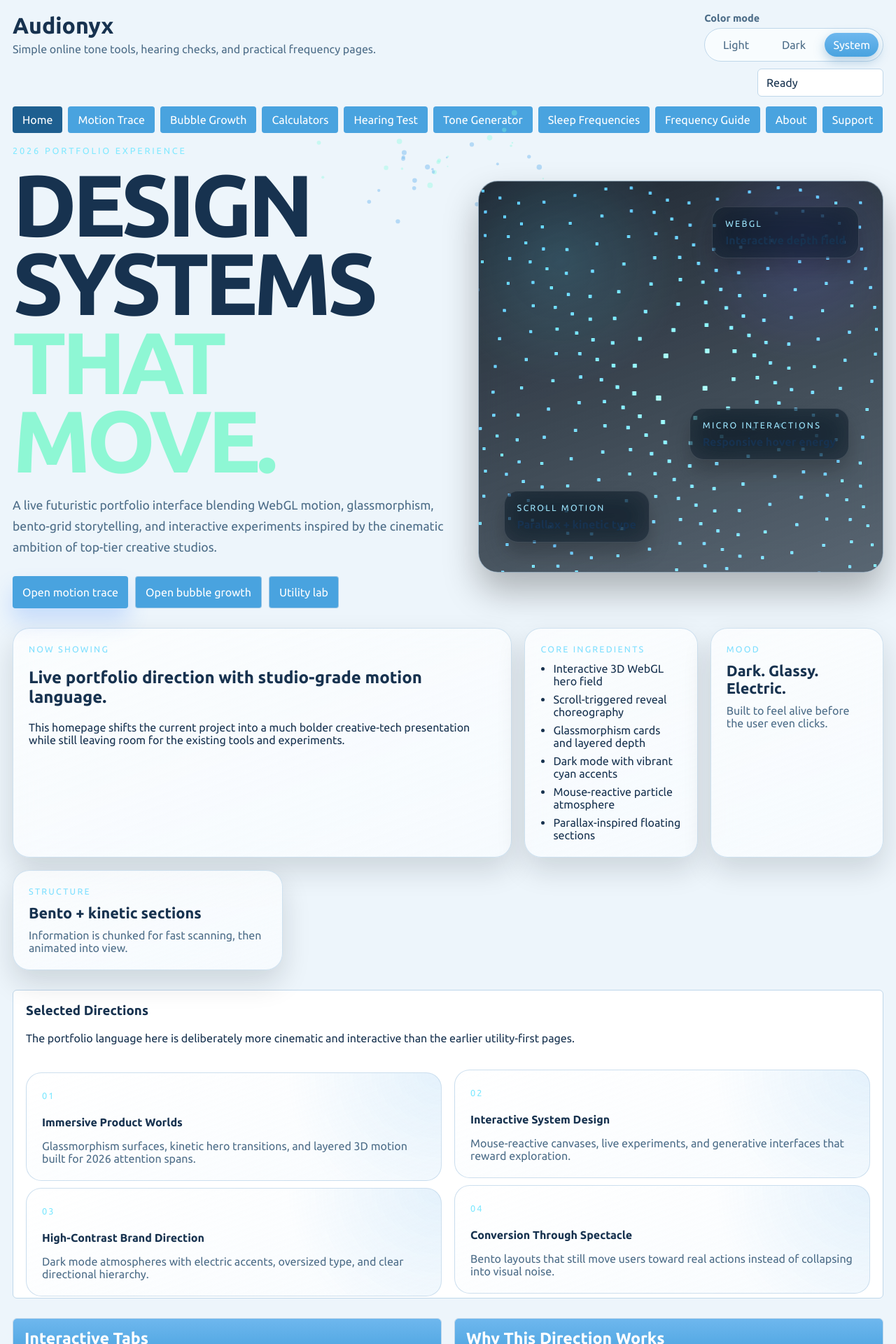
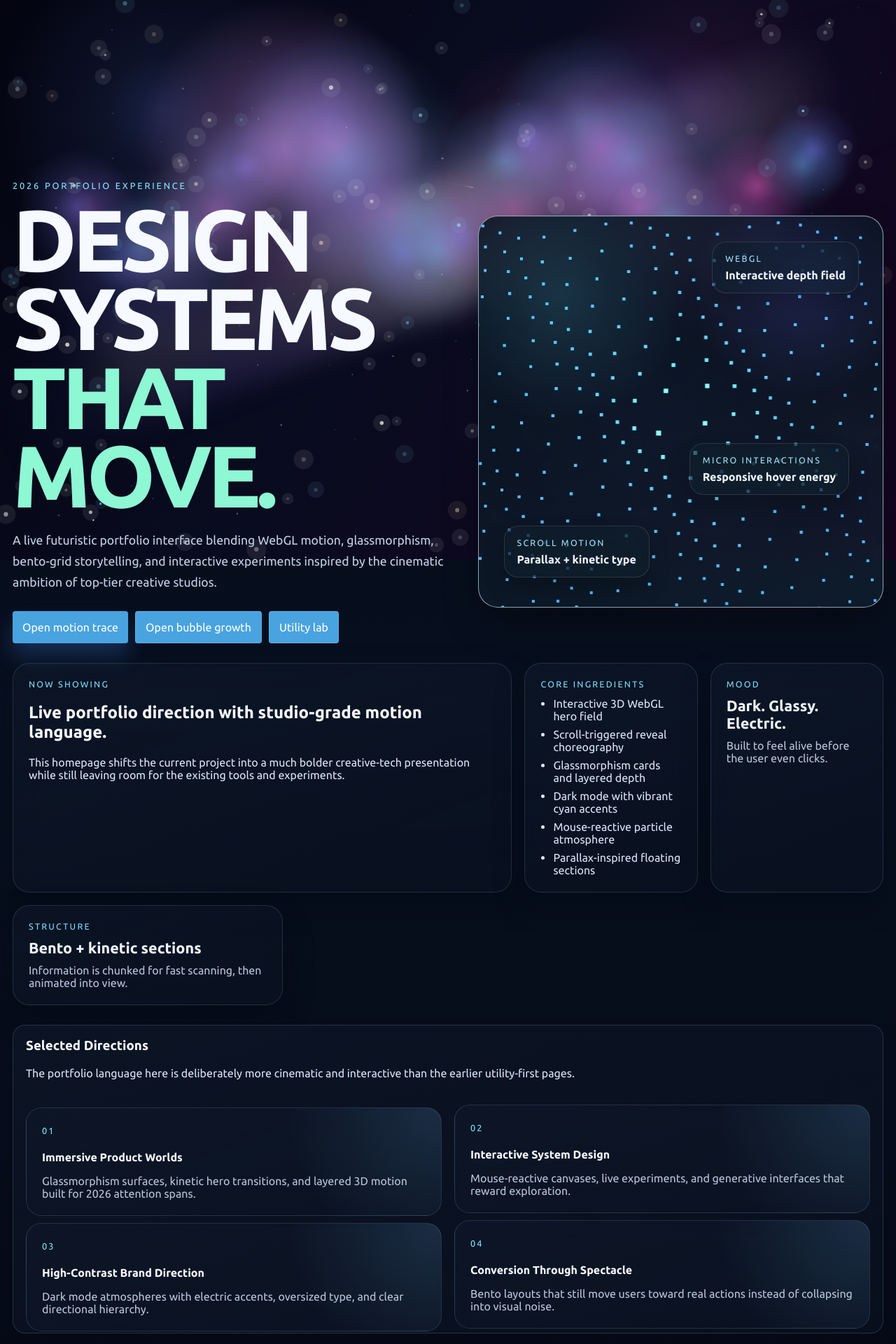
Before and after one commit to meruvav/Audionyx.org, a React (Vite) app: page / in a window 1280 px wide. Shown: the top 1920 px of the page at 70% size. Built offline with nearby package versions, Linux system fonts and the light colour scheme; no server answers.

Commit message:
Add live Milky Way galaxy background

```diff
--- a/src/components/ParticleOverlay.jsx
+++ b/src/components/ParticleOverlay.jsx
@@ -10,46 +10,157 @@ export default function ParticleOverlay() {
       return undefined;
     }
 
-    const particles = Array.from({ length: 38 }, () => ({
-      angle: Math.random() * Math.PI * 2,
-      distance: 20 + Math.random() * 180,
-      speed: 0.002 + Math.random() * 0.005,
-      size: 1 + Math.random() * 3,
-      x: 0,
-      y: 0,
+    const starField = Array.from({ length: 220 }, () => ({
+      x: Math.random(),
+      y: Math.random(),
+      size: 0.4 + Math.random() * 2.8,
+      alpha: 0.16 + Math.random() * 0.84,
+      drift: 0.02 + Math.random() * 0.18,
+      tint: Math.random() > 0.86 ? 'warm' : Math.random() > 0.72 ? 'blue' : 'white',
+    }));
+
+    const dustNodes = Array.from({ length: 40 }, (_, index) => ({
+      x: 0.1 + (index / 39) * 0.8 + (Math.random() - 0.5) * 0.05,
+      y: 0.34 + Math.sin(index * 0.42) * 0.11 + (Math.random() - 0.5) * 0.06,
+      radius: 90 + Math.random() * 180,
+      blur: 0.16 + Math.random() * 0.34,
+      hue: index % 3 === 0 ? 'rgba(121, 124, 255, 0.16)' : index % 3 === 1 ? 'rgba(255, 97, 198, 0.14)' : 'rgba(102, 214, 255, 0.13)',
     }));
 
     let animationId = 0;
-    let mouseX = window.innerWidth * 0.5;
-    let mouseY = window.innerHeight * 0.3;
+    let width = window.innerWidth;
+    let height = window.innerHeight;
+    let pointerX = width * 0.5;
+    let pointerY = height * 0.4;
+    let sceneShiftX = 0;
+    let sceneShiftY = 0;
+    let time = 0;
 
     function resize() {
       const ratio = window.devicePixelRatio || 1;
-      canvas.width = window.innerWidth * ratio;
-      canvas.height = window.innerHeight * ratio;
-      canvas.style.width = `${window.innerWidth}px`;
-      canvas.style.height = `${window.innerHeight}px`;
+      width = window.innerWidth;
+      height = window.innerHeight;
+      canvas.width = width * ratio;
+      canvas.height = height * ratio;
+      canvas.style.width = `${width}px`;
+      canvas.style.height = `${height}px`;
       context.setTransform(ratio, 0, 0, ratio, 0, 0);
     }
 
     function handlePointerMove(event) {
-      mouseX = event.clientX;
-      mouseY = event.clientY;
+      pointerX = event.clientX;
+      pointerY = event.clientY;
+    }
+
+    function drawNebula(cx, cy, radius, color, alphaMultiplier) {
+      const gradient = context.createRadialGradient(cx, cy, 0, cx, cy, radius);
+      gradient.addColorStop(0, color.replace(/0?\.\d+\)/, `${alphaMultiplier})`));
+      gradient.addColorStop(0.35, color.replace(/0?\.\d+\)/, `${alphaMultiplier * 0.42})`));
+      gradient.addColorStop(1, color.replace(/0?\.\d+\)/, '0)'));
+      context.fillStyle = gradient;
+      context.beginPath();
+      context.arc(cx, cy, radius, 0, Math.PI * 2);
+      context.fill();
+    }
+
+    function drawMilkyWayBand() {
+      context.save();
+      context.translate(width * 0.5 + sceneShiftX * 10, height * 0.44 + sceneShiftY * 8);
+      context.rotate(-0.38);
+
+      const band = context.createLinearGradient(-width * 0.55, 0, width * 0.55, 0);
+      band.addColorStop(0, 'rgba(40, 72, 160, 0)');
+      band.addColorStop(0.25, 'rgba(127, 86, 255, 0.1)');
+      band.addColorStop(0.5, 'rgba(255, 221, 182, 0.22)');
+      band.addColorStop(0.72, 'rgba(96, 201, 255, 0.1)');
+      band.addColorStop(1, 'rgba(40, 72, 160, 0)');
+
+      context.fillStyle = band;
+      context.filter = 'blur(18px)';
+      context.fillRect(-width * 0.62, -height * 0.1, width * 1.24, height * 0.22);
+
+      context.filter = 'blur(42px)';
+      context.fillStyle = 'rgba(255, 242, 202, 0.12)';
+      context.fillRect(-width * 0.42, -height * 0.05, width * 0.84, height * 0.1);
+      context.restore();
+      context.filter = 'none';
+    }
+
+    function starColor(star, glow) {
+      if (star.tint === 'warm') {
+        return `rgba(255, 231, 190, ${glow})`;
+      }
+      if (star.tint === 'blue') {
+        return `rgba(150, 218, 255, ${glow})`;
+      }
+      return `rgba(255, 255, 255, ${glow})`;
     }
 
     function render() {
-      context.clearRect(0, 0, window.innerWidth, window.innerHeight);
+      time += 0.0035;
+      sceneShiftX += (((pointerX / width) - 0.5) * 24 - sceneShiftX) * 0.028;
+      sceneShiftY += (((pointerY / height) - 0.5) * 18 - sceneShiftY) * 0.028;
 
-      particles.forEach((particle, index) => {
-        particle.angle += particle.speed;
-        particle.x += ((mouseX + Math.cos(particle.angle + index) * particle.distance) - particle.x) * 0.08;
-        particle.y += ((mouseY + Math.sin(particle.angle - index) * particle.distance * 0.48) - particle.y) * 0.08;
+      context.clearRect(0, 0, width, height);
+
+      const sky = context.createLinearGradient(0, 0, width, height);
+      sky.addColorStop(0, '#040511');
+      sky.addColorStop(0.45, '#090b1f');
+      sky.addColorStop(1, '#14051f');
+      context.fillStyle = sky;
+      context.fillRect(0, 0, width, height);
+
+      drawNebula(width * 0.18 + sceneShiftX * 0.6, height * 0.2 + sceneShiftY * 0.3, width * 0.18, 'rgba(96, 142, 255, 0.2)', 0.2);
+      drawNebula(width * 0.78 + sceneShiftX * -0.5, height * 0.18 + sceneShiftY * 0.4, width * 0.16, 'rgba(229, 87, 194, 0.16)', 0.16);
+      drawNebula(width * 0.72 + sceneShiftX * -0.3, height * 0.72 + sceneShiftY * -0.2, width * 0.22, 'rgba(56, 136, 255, 0.14)', 0.14);
+
+      drawMilkyWayBand();
+
+      dustNodes.forEach((node, index) => {
+        const pulse = 0.7 + Math.sin(time * 2.8 + index * 0.35) * 0.18;
+        drawNebula(
+          node.x * width + sceneShiftX * (0.25 + node.blur * 0.7),
+          node.y * height + sceneShiftY * (0.18 + node.blur * 0.5),
+          node.radius * pulse,
+          node.hue,
+          node.blur
+        );
+      });
+
+      starField.forEach((star, index) => {
+        const driftX = Math.sin(time * star.drift + index) * (3 + star.size * 2);
+        const driftY = Math.cos(time * star.drift * 0.7 + index) * (2 + star.size);
+        const x = star.x * width + sceneShiftX * (0.4 + star.size * 0.08) + driftX;
+        const y = star.y * height + sceneShiftY * (0.25 + star.size * 0.05) + driftY;
+        const twinkle = 0.45 + Math.sin(time * (2 + star.drift * 8) + index * 1.73) * 0.3;
 
         context.beginPath();
-        context.fillStyle = index % 2 === 0 ? 'rgba(110, 183, 238, 0.55)' : 'rgba(126, 255, 221, 0.42)';
-        context.arc(particle.x, particle.y, particle.size, 0, Math.PI * 2);
+        context.fillStyle = starColor(star, Math.max(0.2, star.alpha * twinkle));
+        context.arc(x, y, star.size, 0, Math.PI * 2);
         context.fill();
+
+        if (star.size > 1.5) {
+          context.beginPath();
+          context.fillStyle = starColor(star, 0.08);
+          context.arc(x, y, star.size * 4.5, 0, Math.PI * 2);
+          context.fill();
+        }
       });
+
+      for (let index = 0; index < 3; index += 1) {
+        const cometX = ((time * (55 + index * 13) * width) % (width * 1.4)) - width * 0.2;
+        const cometY = height * (0.18 + index * 0.16) + Math.sin(time * (index + 2.5) * 1.4) * 24;
+        const comet = context.createLinearGradient(cometX - 80, cometY - 20, cometX + 8, cometY + 4);
+        comet.addColorStop(0, 'rgba(255,255,255,0)');
+        comet.addColorStop(0.75, 'rgba(160,225,255,0.05)');
+        comet.addColorStop(1, 'rgba(255,255,255,0.8)');
+        context.strokeStyle = comet;
+        context.lineWidth = 1.2;
+        context.beginPath();
+        context.moveTo(cometX - 70, cometY - 12);
+        context.lineTo(cometX, cometY);
+        context.stroke();
+      }
 
       animationId = window.requestAnimationFrame(render);
     }
--- a/src/styles.css
+++ b/src/styles.css
@@ -29,8 +29,11 @@ html, body, #root { min-height: 100%; }
 body {
   margin: 0;
   font-family: 'Ubuntu', sans-serif;
-  background: var(--bg);
-  color: var(--ink);
+  background:
+    radial-gradient(circle at top, rgba(55, 93, 170, 0.18), transparent 28%),
+    radial-gradient(circle at 80% 20%, rgba(140, 76, 193, 0.16), transparent 22%),
+    linear-gradient(180deg, #030510, #07101f 45%, #040712 100%);
+  color: #edf5ff;
 }
 button, input, textarea, select {
   font: inherit;
@@ -56,7 +59,7 @@ button {
   inset: 0;
   pointer-events: none;
   z-index: 0;
-  opacity: 0.82;
+  opacity: 1;
 }
 .site-shell {
   max-width: 1400px;
@@ -64,6 +67,16 @@ button {
   padding: 18px;
   position: relative;
   z-index: 1;
+}
+.site-shell::before {
+  content: '';
+  position: fixed;
+  inset: 0;
+  background:
+    linear-gradient(180deg, rgba(3, 6, 16, 0.18), rgba(3, 6, 16, 0.38)),
+    radial-gradient(circle at 50% 18%, rgba(255, 255, 255, 0.04), transparent 32%);
+  pointer-events: none;
+  z-index: -1;
 }
 .site-header {
   display: flex;
@@ -78,7 +91,7 @@ button {
 }
 .site-tagline {
   margin: 6px 0 0;
-  color: var(--muted);
+  color: #b8c7dc;
 }
 .header-controls {
   display: flex;
@@ -94,28 +107,29 @@ button {
 .theme-mode span {
   font-size: 0.9rem;
   font-weight: 700;
-  color: var(--muted);
+  color: #afc0d9;
 }
 .theme-mode-toggle {
   display: inline-grid;
   grid-template-columns: repeat(3, minmax(0, 1fr));
   gap: 6px;
   padding: 6px;
-  border: 1px solid var(--border);
+  border: 1px solid rgba(186, 208, 240, 0.22);
   border-radius: 999px;
-  background: color-mix(in srgb, var(--soft) 84%, var(--panel) 16%);
+  background: rgba(9, 19, 34, 0.6);
+  backdrop-filter: blur(16px);
 }
 .theme-toggle-btn {
   padding: 8px 12px;
   border-radius: 999px;
   background: transparent;
-  color: var(--muted);
+  color: #b4c2d8;
   border: none;
   transition: background 160ms ease, color 160ms ease, transform 160ms ease;
 }
 .theme-toggle-btn:hover {
-  background: color-mix(in srgb, var(--blue-2) 18%, transparent);
-  color: var(--ink);
+  background: rgba(84, 165, 255, 0.18);
+  color: #fff;
 }
 .theme-toggle-btn.active {
   background: linear-gradient(180deg, var(--blue-1), var(--blue-2));
@@ -123,22 +137,25 @@ button {
   box-shadow: 0 6px 16px color-mix(in srgb, var(--blue-3) 35%, transparent);
 }
 .status {
-  background: var(--panel);
-  border: 1px solid var(--border);
+  background: rgba(10, 20, 38, 0.64);
+  border: 1px solid rgba(186, 208, 240, 0.22);
   padding: 10px 12px;
-  border-radius: 6px;
+  border-radius: 16px;
   min-width: 180px;
+  color: #eef5ff;
+  backdrop-filter: blur(18px);
 }
 .visitor-count {
   margin-top: 22px;
   padding: 14px 16px;
-  border: 1px solid var(--border);
-  border-radius: 6px;
-  background: linear-gradient(180deg, var(--soft), color-mix(in srgb, var(--soft) 70%, var(--panel) 30%));
-  color: var(--muted);
+  border: 1px solid rgba(186, 208, 240, 0.2);
+  border-radius: 18px;
+  background: linear-gradient(180deg, rgba(16, 27, 48, 0.8), rgba(10, 18, 34, 0.72));
+  color: #b0c3dd;
+  backdrop-filter: blur(18px);
 }
 .visitor-count strong {
-  color: var(--ink);
+  color: #f3f8ff;
 }
 .portfolio-hero {
   position: relative;
@@ -177,7 +194,7 @@ button {
   margin: 22px 0 0;
   font-size: 1.1rem;
   line-height: 1.7;
-  color: var(--muted);
+  color: #c4d2e6;
 }
 .hero-cta-row {
   margin-top: 26px;
@@ -192,8 +209,8 @@ button {
   box-shadow: 0 18px 30px rgba(77, 144, 255, 0.24);
 }
 .hero-secondary {
-  background: color-mix(in srgb, var(--panel) 62%, transparent);
-  border: 1px solid color-mix(in srgb, var(--border) 70%, transparent);
+  background: rgba(13, 23, 38, 0.52);
+  border: 1px solid rgba(195, 215, 241, 0.2);
   backdrop-filter: blur(16px);
 }
 .hero-stage {
@@ -243,11 +260,11 @@ button {
 .bento-card {
   padding: 22px;
   border-radius: 24px;
-  border: 1px solid color-mix(in srgb, var(--border) 75%, transparent);
+  border: 1px solid rgba(198, 217, 244, 0.14);
   background:
-    linear-gradient(160deg, color-mix(in srgb, var(--panel) 72%, transparent), color-mix(in srgb, var(--soft) 88%, transparent));
+    linear-gradient(160deg, rgba(14, 23, 40, 0.72), rgba(11, 19, 34, 0.56));
   backdrop-filter: blur(18px);
-  box-shadow: 0 18px 40px rgba(8, 19, 31, 0.14);
+  box-shadow: 0 18px 40px rgba(4, 10, 18, 0.34);
   transition: transform 180ms ease, box-shadow 180ms ease, border-color 180ms ease;
 }
 .bento-card:hover,
@@ -278,7 +295,7 @@ button {
 .bento-card-stat span {
   display: block;
   margin-top: 10px;
-  color: var(--muted);
+  color: #b9c7db;
 }
 .portfolio-project-grid {
   display: grid;
@@ -288,11 +305,12 @@ button {
 .portfolio-project-card {
   padding: 22px;
   border-radius: 22px;
-  border: 1px solid color-mix(in srgb, var(--border) 78%, transparent);
+  border: 1px solid rgba(198, 217, 244, 0.14);
   background:
     radial-gradient(circle at top right, rgba(110, 183, 238, 0.16), transparent 36%),
-    linear-gradient(160deg, color-mix(in srgb, var(--panel) 72%, transparent), color-mix(in srgb, var(--soft) 88%, transparent));
+    linear-gradient(160deg, rgba(14, 23, 40, 0.74), rgba(11, 19, 34, 0.62));
   transition: transform 200ms ease, box-shadow 200ms ease, border-color 200ms ease;
+  backdrop-filter: blur(18px);
 }
 .portfolio-project-card span {
   color: #7ce8ff;
@@ -304,7 +322,7 @@ button {
   margin-bottom: 8px;
 }
 .portfolio-project-card p {
-  color: var(--muted);
+  color: #b9c7db;
   margin-bottom: 0;
 }
 .portfolio-panel-stack {
@@ -339,10 +357,11 @@ button {
   grid-template-columns: minmax(220px, 320px) 1fr;
   gap: 18px;
   align-items: center;
-  background: linear-gradient(135deg, var(--panel), var(--soft));
-  border: 1px solid var(--border);
-  border-radius: 8px;
+  background: linear-gradient(135deg, rgba(12, 22, 38, 0.82), rgba(10, 18, 32, 0.66));
+  border: 1px solid rgba(198, 217, 244, 0.16);
+  border-radius: 18px;
   overflow: hidden;
+  backdrop-filter: blur(18px);
 }
 .frequency-visual-copy {
   padding: 22px;
@@ -352,14 +371,14 @@ button {
   text-transform: uppercase;
   letter-spacing: 0.12em;
   font-size: 0.78rem;
-  color: var(--blue-3);
+  color: #8fd7ff;
 }
 .frequency-visual-copy h3 {
   margin: 0 0 10px;
 }
 .frequency-visual-copy p:last-child {
   margin-bottom: 0;
-  color: var(--muted);
+  color: #b9c7db;
 }
 .frequency-visual-frame {
   min-height: 320px;
@@ -393,10 +412,11 @@ button {
 }
 .calc-shell,
 .calc-intro-card {
-  background: var(--panel);
-  border: 1px solid var(--border);
-  border-radius: 8px;
+  background: linear-gradient(160deg, rgba(14, 23, 40, 0.74), rgba(11, 19, 34, 0.62));
+  border: 1px solid rgba(198, 217, 244, 0.16);
+  border-radius: 18px;
   overflow: hidden;
+  backdrop-filter: blur(18px);
 }
 .calc-shell {
   padding: 16px;
@@ -404,16 +424,16 @@ button {
 }
 .calc-display-wrap {
   padding: 14px;
-  border-radius: 8px;
-  background: linear-gradient(180deg, color-mix(in srgb, var(--soft) 86%, var(--panel) 14%), var(--soft));
-  border: 1px solid var(--border);
+  border-radius: 14px;
+  background: linear-gradient(180deg, rgba(18, 31, 52, 0.84), rgba(12, 24, 42, 0.84));
+  border: 1px solid rgba(198, 217, 244, 0.16);
   margin-bottom: 14px;
 }
 .calc-display-label {
   font-size: 0.8rem;
   text-transform: uppercase;
   letter-spacing: 0.12em;
-  color: var(--muted);
+  color: #9eb7d8;
   margin-bottom: 8px;
 }
 .calc-display {
@@ -432,20 +452,20 @@ button {
 }
 .calc-key {
   min-height: 50px;
-  border-radius: 8px;
-  border: 1px solid var(--border);
-  background: var(--soft);
-  color: var(--ink);
+  border-radius: 12px;
+  border: 1px solid rgba(198, 217, 244, 0.14);
+  background: rgba(20, 34, 56, 0.74);
+  color: #eff6ff;
   font-weight: 700;
 }
 .calc-key.action {
-  background: color-mix(in srgb, var(--blue-2) 16%, var(--soft));
+  background: rgba(52, 122, 211, 0.42);
 }
 .calc-key.number {
-  background: color-mix(in srgb, var(--panel) 65%, var(--soft) 35%);
+  background: rgba(17, 29, 48, 0.88);
 }
 .calc-key:hover {
-  background: color-mix(in srgb, var(--blue-1) 28%, var(--soft));
+  background: rgba(77, 157, 255, 0.34);
 }
 .calc-intro-card {
   padding: 20px;
@@ -513,14 +533,16 @@ button {
   margin-bottom: 18px;
 }
 .marketing-link {
-  background: var(--blue-2);
+  background: rgba(35, 108, 194, 0.82);
   color: white;
   padding: 10px 14px;
-  border-radius: 4px;
+  border-radius: 999px;
   text-decoration: none;
+  border: 1px solid rgba(198, 217, 244, 0.18);
+  backdrop-filter: blur(16px);
 }
 .marketing-link.active,
-.marketing-link:hover { background: var(--blue-4); }
+.marketing-link:hover { background: rgba(75, 163, 255, 0.82); }
 .page-frame {
   display: grid;
   gap: 18px;
@@ -561,9 +583,10 @@ button {
 .info-card,
 .affiliate-card,
 .support-box {
-  background: var(--panel);
-  border: 1px solid var(--border);
-  border-radius: 6px;
+  background: linear-gradient(160deg, rgba(14, 23, 40, 0.74), rgba(11, 19, 34, 0.62));
+  border: 1px solid rgba(198, 217, 244, 0.16);
+  border-radius: 18px;
+  backdrop-filter: blur(18px);
 }
 .seo-block {
   padding: 18px;
@@ -593,9 +616,10 @@ button {
 input, textarea, select {
   width: 100%;
   padding: 10px 12px;
-  border: 1px solid var(--border);
-  border-radius: 4px;
-  background: var(--soft);
+  border: 1px solid rgba(198, 217, 244, 0.16);
+  border-radius: 12px;
+  background: rgba(15, 25, 42, 0.82);
+  color: #eef5ff;
 }
 .card-grid {
   display: grid;
@@ -610,7 +634,7 @@ input, textarea, select {
   padding: 16px;
 }
 .info-card p,
-.affiliate-card p { color: var(--muted); }
+.affiliate-card p { color: #b9c7db; }
 .table-like {
   display: grid;
   gap: 12px;
@@ -620,7 +644,7 @@ input, textarea, select {
   grid-template-columns: 220px 1fr;
   gap: 12px;
   padding: 10px 0;
-  border-bottom: 1px solid var(--border);
+  border-bottom: 1px solid rgba(198, 217, 244, 0.12);
 }
 .tools-layout {
   display: grid;
@@ -628,23 +652,24 @@ input, textarea, select {
   gap: 16px;
 }
 .sidebar {
-  background: #f5fbff;
+  background: linear-gradient(160deg, rgba(14, 23, 40, 0.84), rgba(11, 19, 34, 0.72));
   padding: 4px;
-  border: 1px solid var(--border);
-  border-radius: 6px;
+  border: 1px solid rgba(198, 217, 244, 0.16);
+  border-radius: 18px;
   height: fit-content;
+  backdrop-filter: blur(18px);
 }
 .nav-btn {
   width: 100%;
   margin: 2px 0;
   padding: 12px 10px;
   text-align: left;
-  background: var(--blue-2);
-  color: white;
-  border-radius: 2px;
+  background: rgba(27, 45, 74, 0.82);
+  color: #d8e4f4;
+  border-radius: 14px;
   position: relative;
 }
-.nav-btn.active, .nav-btn:hover { background: var(--blue-3); }
+.nav-btn.active, .nav-btn:hover { background: rgba(60, 134, 227, 0.68); }
 .badge {
   position: absolute;
   right: 8px;
@@ -674,12 +699,18 @@ input, textarea, select {
 .affiliate-tag {
   margin-top: 8px;
   font-size: 12px;
-  color: var(--muted);
+  color: #9eb7d8;
 }
 .paypal-form {
   margin-top: 12px;
 }
 ul { margin-top: 0; }
+h1, h2, h3, h4 {
+  color: #f6f9ff;
+}
+p, li {
+  color: #dbe7f8;
+}
 @media (max-width: 1024px) {
   .portfolio-hero,
   .portfolio-project-grid,
```
